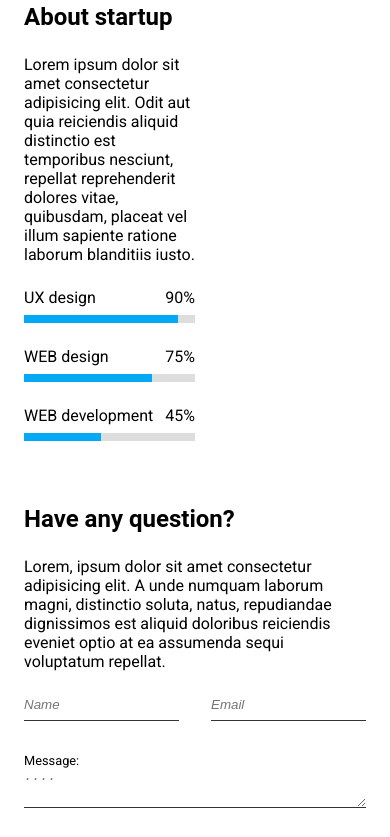
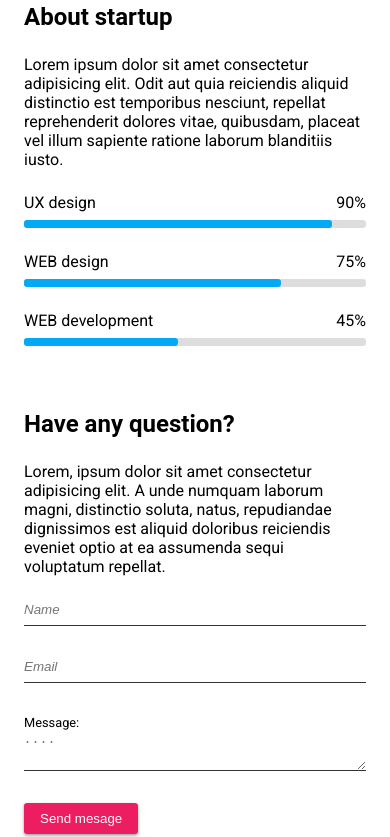
Before and after one commit to RokasIme/54-grupe-coming-soon, a website: page index.html in a window 390 px wide. Shown: the part 1094-1931 px from the top of the page. Drawn offline with Linux system fonts and the light colour scheme; a web font is replaced by a local one.

Commit message:
soon baigta

```diff
--- a/css/base/layout.css
+++ b/css/base/layout.css
@@ -49,7 +49,7 @@
     width: 25rem;
     flex-direction: column;
   }
-  .container .column,
+  .container .left-column,
   .container .right-column {
     width: 100%;
   }
--- a/css/components/form.css
+++ b/css/components/form.css
@@ -48,10 +48,12 @@ textarea:focus {
   background-color: #ec1d61;
   padding: 0.5rem 1rem;
   border: none;
+  box-shadow: 0 0.1rem 0.2rem #0006;
+  border-radius: 0.2rem;
 }
 
 .btn__submit:hover {
-  box-shadow: 0 0.2rem 0.4rem #666;
+  box-shadow: 0 0.2rem 0.4rem #0006;
 }
 
 textarea {
@@ -99,8 +101,23 @@ textarea::placeholder {
   border: none;
   justify-content: center;
   border-radius: 0.2rem;
+  box-shadow: 0 0.1rem 0.2rem #0006;
 }
 
 .btn__subscribe:hover {
-  box-shadow: 0 0.2rem 0.4rem #666;
+  box-shadow: 0 0.2rem 0.4rem #0006;
 }
+
+@media (max-width: 44rem) {
+  form {
+    flex-direction: column;
+  }
+  .input__name,
+  .input__email {
+    width: 100%;
+  }
+  .btn__submit {
+    width: fit-content;
+    justify-content: center;
+  }
+}
--- a/css/components/progress-bar.css
+++ b/css/components/progress-bar.css
@@ -16,7 +16,29 @@
 }
 
 .progress-bar .bar {
-  height: 100%;
+  height: inherit;
   width: 90%;
+}
+
+.progress-bar .bar::before {
+  content: "";
+  display: block;
+  width: 100%;
+  height: inherit;
   background-color: #03a9f5;
+  border-radius: 0.2rem;
+  animation: progressBar 3s ease-in-out;
 }
+
+.bottom {
+  border-radius: 0.2rem;
+}
+
+@keyframes progressBar {
+  0% {
+    width: 0;
+  }
+  100% {
+    width: 100%;
+  }
+}
```
